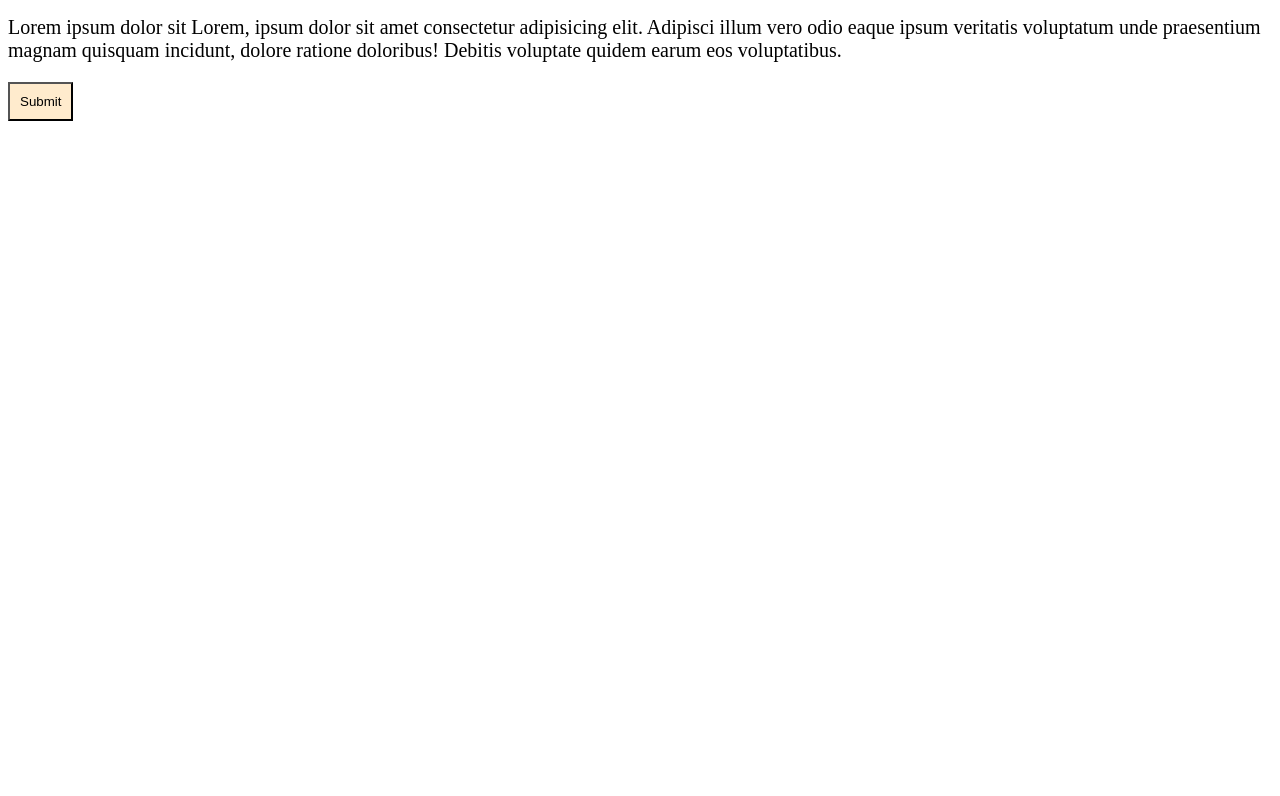
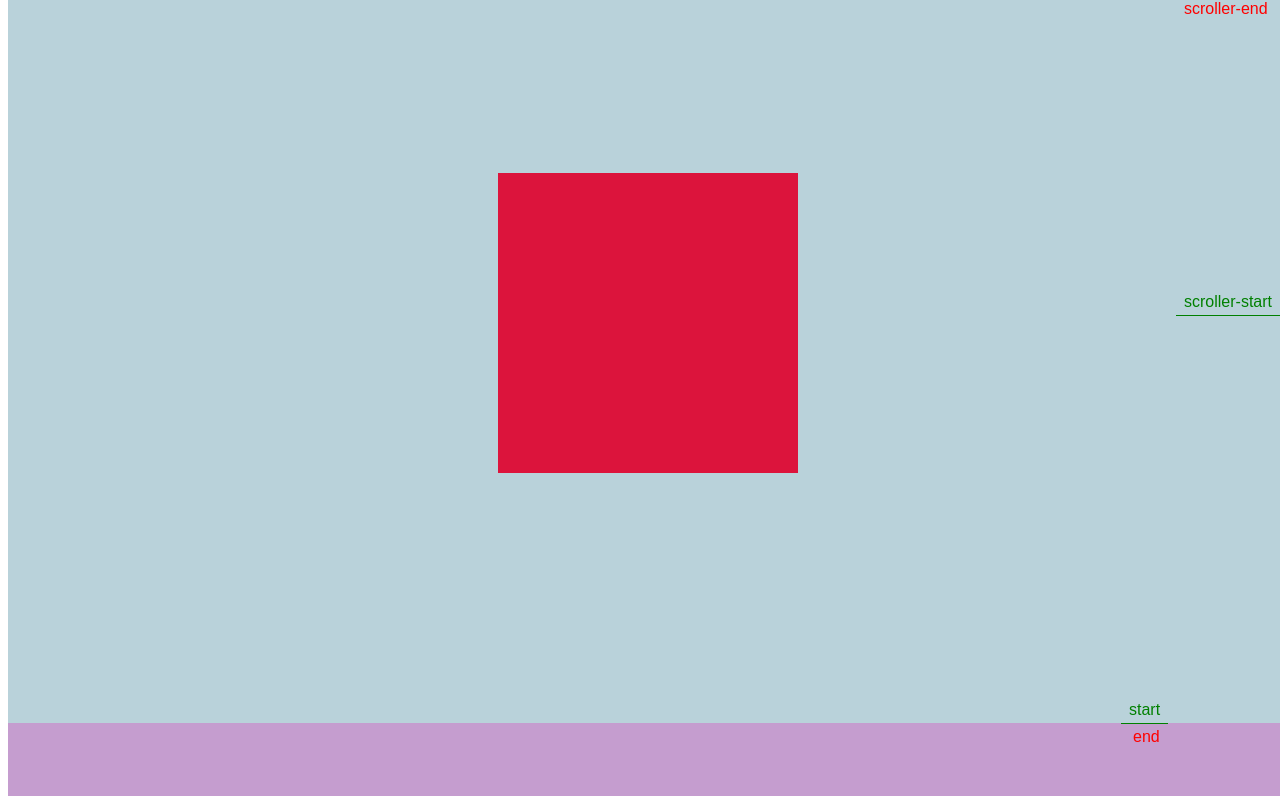
Before and after one commit to mdaasim77/GSAP-Animations, a website: page GSAP_2/index.html in a window 1280 px wide. Shown: the part 85-881 px from the top of the page. Before the commit the page ends 800 px from the top, so only its background shows below. Drawn offline with nearby package versions, Linux system fonts and the light colour scheme.

Commit message:
understand scrolltrigger

```diff
--- a/GSAP_2/index.html
+++ b/GSAP_2/index.html
@@ -17,15 +17,6 @@
       <div class="box"></div>
     </div>
 
-    <h1>Lorem ipsum dolor sit.</h1>
-    <p>
-      Lorem ipsum dolor sit Lorem, ipsum dolor sit amet consectetur adipisicing
-      elit. Adipisci illum vero odio eaque ipsum veritatis voluptatum unde
-      praesentium magnam quisquam incidunt, dolore ratione doloribus! Debitis
-      voluptate quidem earum eos voluptatibus.
-    </p>
-    <button>Submit</button>
-
     <script src="https://cdnjs.cloudflare.com/ajax/libs/gsap/3.12.5/gsap.min.js"></script>
     <!-- scroll drigger link -->
     <script
@@ -34,6 +25,10 @@
       crossorigin="anonymous"
       referrerpolicy="no-referrer"
     ></script>
+
+    <!-- <script src="https://cdnjs.cloudflare.com/ajax/libs/gsap/3.13.0/gsap.min.js"></script> -->
+    <!-- <script src="https://cdnjs.cloudflare.com/ajax/libs/gsap/3.13.0/ScrollTrigger.min.js"></script> -->
+
     <script src="script.js"></script>
   </body>
 </html>
--- a/GSAP_2/script.js
+++ b/GSAP_2/script.js
@@ -1,51 +1,65 @@
-// gsap.from("#page1 .box", {
-//   duration: 2,
-//   //   delay: 1,
-//   rotate: 360,
-// });
-// gsap.from("#page2 .box", {
-//   duration: 2,
-//   //   delay: 1,
-//   rotate: 360,
-//   scrollTrigger: {
-//     trigger: "#page2 .box",
-//     start: "top 80%",
-//     end: "top 30%",
-//     scrub: true,
-//     markers: true,
-//   },
-// });
-// gsap.from("#page3 .box", {
-//   duration: 2,
-//   //   delay: 1,
-//   rotate: 360,
-//   scrollTrigger: "#page3 .box",
-// });
+// gsap.registerPlugin(ScrollTrigger);
 
-// ====== new tl code
+gsap.from("#page1 .box", {
+  duration: 2,
+  //   delay: 1,
+  rotate: 360,
+});
 
-var tll = gsap.timeline();
+gsap.from("#page2 .box", {
+  duration: 2,
+  rotate: 360,
+  opacity: 0,
+  // delay:1,
+  scrollTrigger: {
+    trigger: "#page2",
+    start: "top 50%",
+    end: "top 10%",
+    scrub: true,
+    markers: true,
+  },
+});
 
-tll
-  .from("h1", {
-    y: 100,
-    opacity: 0,
-    duration: 2,
-  })
-  .from(
-    "p",
-    {
-      y: 100,
-      opacity: 0,
-      duration: 2,
-    },
-    "-=1.3",
-  )
-  .from(
-    "button",
-    {
-      scale: 0,
-      duration: 1,
-    },
-    "<",
-  );
+gsap.from("#page3 .box", {
+  duration: 2,
+  //   delay: 1,
+  rotate: 360,
+  scrollTrigger: "#page3 .box",
+});
+
+// // ====== ================ = =====.    ==== == = = = = = = = =.  =. =new tl code
+
+// var tll = gsap.timeline();
+
+// tll
+//   .from("h1", {
+//     y: 100,
+//     opacity: 0,
+//     duration: 2,
+//   })
+//   .from(
+//     "p",
+//     {
+//       y: 100,
+//       opacity: 0,
+//       duration: 2,
+//     },
+//     "-=1.3",
+//   )
+//   .from(
+//     "button",
+//     {
+//       scale: 0,
+//       duration: 1,
+//     },
+//     "<",
+//   );
+
+// =========== =========== ============ ========== =========
+
+// const tl = gsap.timeline();
+
+// tl.add("intro")
+//   .from("h1", { y: 100, duration: 1 }, "intro")
+//   .from("p", { y: 100, duration: 1 }, "intro+=0.3")
+//   .from("button", { scale: 0, duration: 1 }, "intro+=0.5");
--- a/GSAP_2/style.css
+++ b/GSAP_2/style.css
@@ -1,4 +1,4 @@
-/* * {
+ {
   margin: 0;
   padding: 0;
   box-sizing: border-box;
@@ -9,12 +9,13 @@ html,
 body {
   height: 100%;
   width: 100%;
-  overflow-x: hidden;
+  /* overflow-x: hidden; */
 }
+
 #page1 {
   height: 100%;
   width: 100%;
-  background-color: lightblue;
+  background-color: rgb(185, 210, 218);
   display: flex;
   justify-content: center;
   align-items: center;
@@ -41,19 +42,19 @@ body {
   background-color: crimson;
 }
 
- */
 
 
+/*
  h1{
   font-size: 40px;
   font-weight: bold;
 
-  /* background-color: gray; */
+  background-color: gray;
   color: black;
  }
  p{
   font-size: 20px;
-  /* background-color: red; */
+  background-color: red;
   color:black
  }
  button{
@@ -61,3 +62,6 @@ body {
   color: black;
   padding: 10px;
  }
+ h2{
+  font-size: 25px;
+ } */
```
